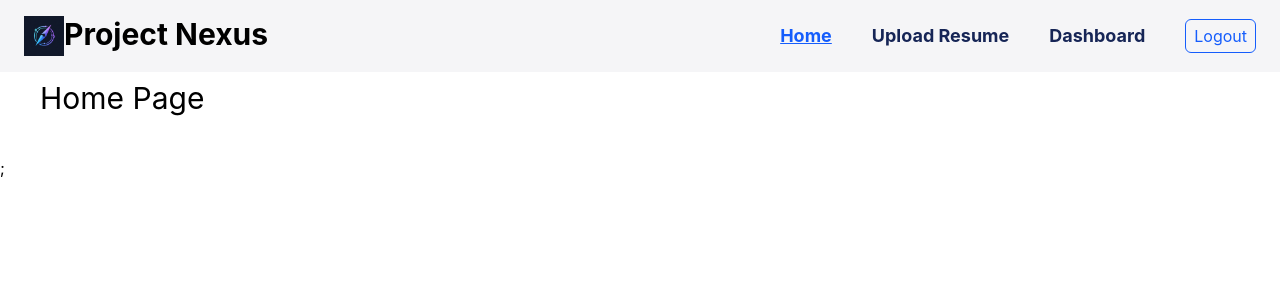
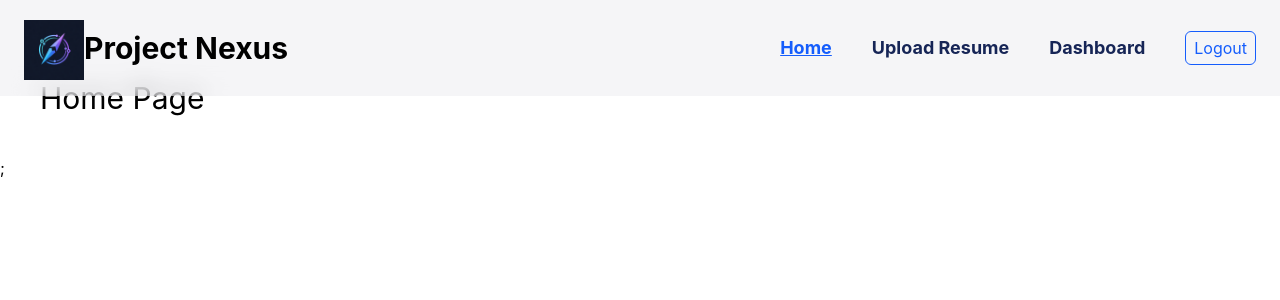
Before and after one commit to heyitsmeravi/project_Nexus, a React (Vite) app in the folder client/: page / in a window 1280 px wide. Shown: the top 300 px of the page. Built offline with nearby package versions, Linux system fonts and the light colour scheme.

Commit message:
added logo in Navbar

```diff
--- a/client/src/components/Navbar.tsx
+++ b/client/src/components/Navbar.tsx
@@ -18,8 +18,8 @@ export default function Navbar(){
   }, []);
     return (
         <nav className={`fixed top-0 left-0 w-full z-50 bg-gray-200/40 backdrop-blur-md px-6 flex justify-between items-center ${scrolled ? 'bg-black/40 py-2 backdrop-blur-md shadow-2xl' : 'py-4'}`} >
-            <div className="flex align-items">
-            <img src="../src/assets/logo.png" alt="nexus-logo" width="40px" ></img>
+            <div className="flex items-center ">
+            <img src="../src/assets/logo.png" alt="nexus-logo" className="w-15 h-15 object-contain mt-1" ></img>
             <h1 className={`text-black font-bold ${scrolled?'text-7xl':'text-3xl'}`}>Project Nexus</h1>
             </div>
             <div className="hidden md:flex gap-10 items-center">
@@ -42,7 +42,7 @@ export default function Navbar(){
                   <NavLink className={navLinkClass} to="/" onClick={()=>setMenuOpen(false)}>Home</NavLink>
                   <NavLink className={navLinkClass} to="/upload" onClick={()=>setMenuOpen(false)}>Upload Resume</NavLink>
                   <NavLink className={navLinkClass} to="/dashboard" onClick={()=>setMenuOpen(false)}>Dashboard</NavLink>
-                  <button className="bg-blue-800 px-5 py-3  rounded-md" type='button'>Logout</button>
+                  <button className="bg-white border border-blue-600 text-blue-500 px-4 py-2  rounded-md hover:bg-blue-600 hover:text-white" type='button'>Logout</button>
                 </div>
               )
             }
```
